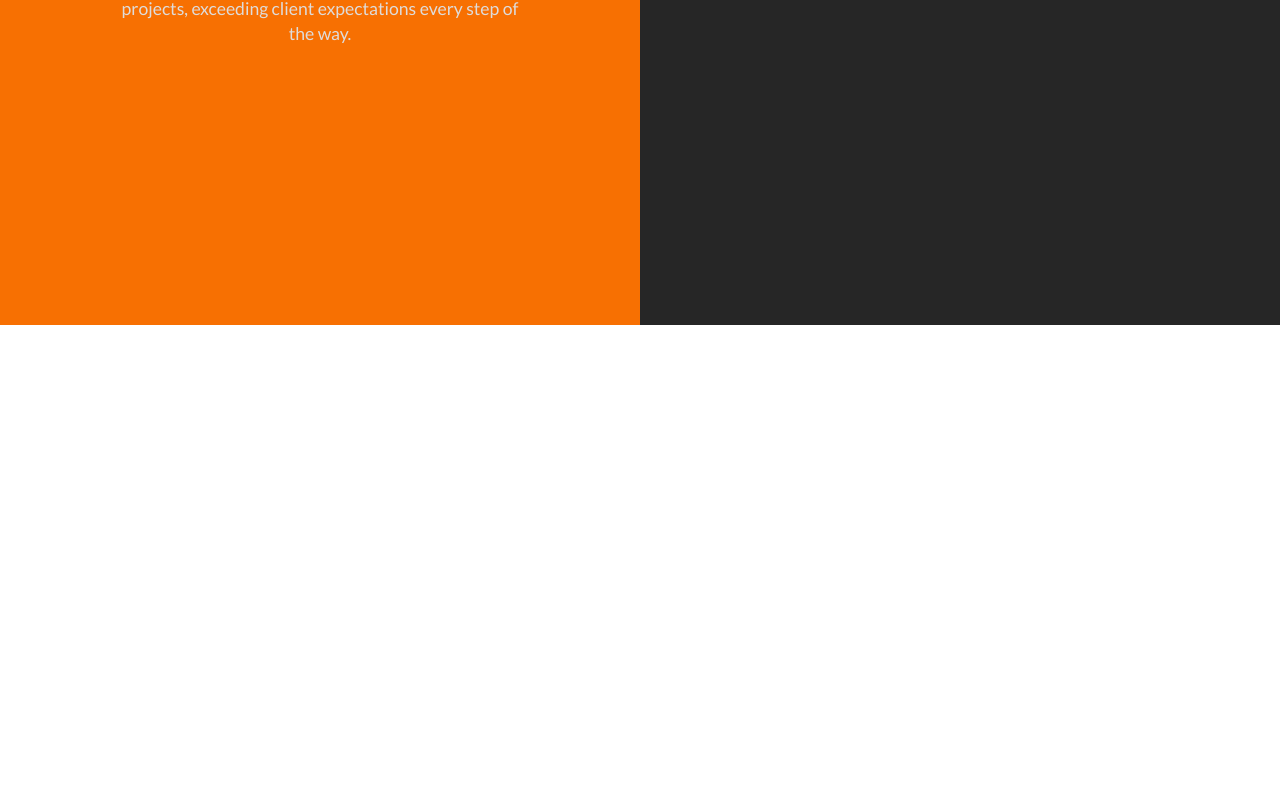
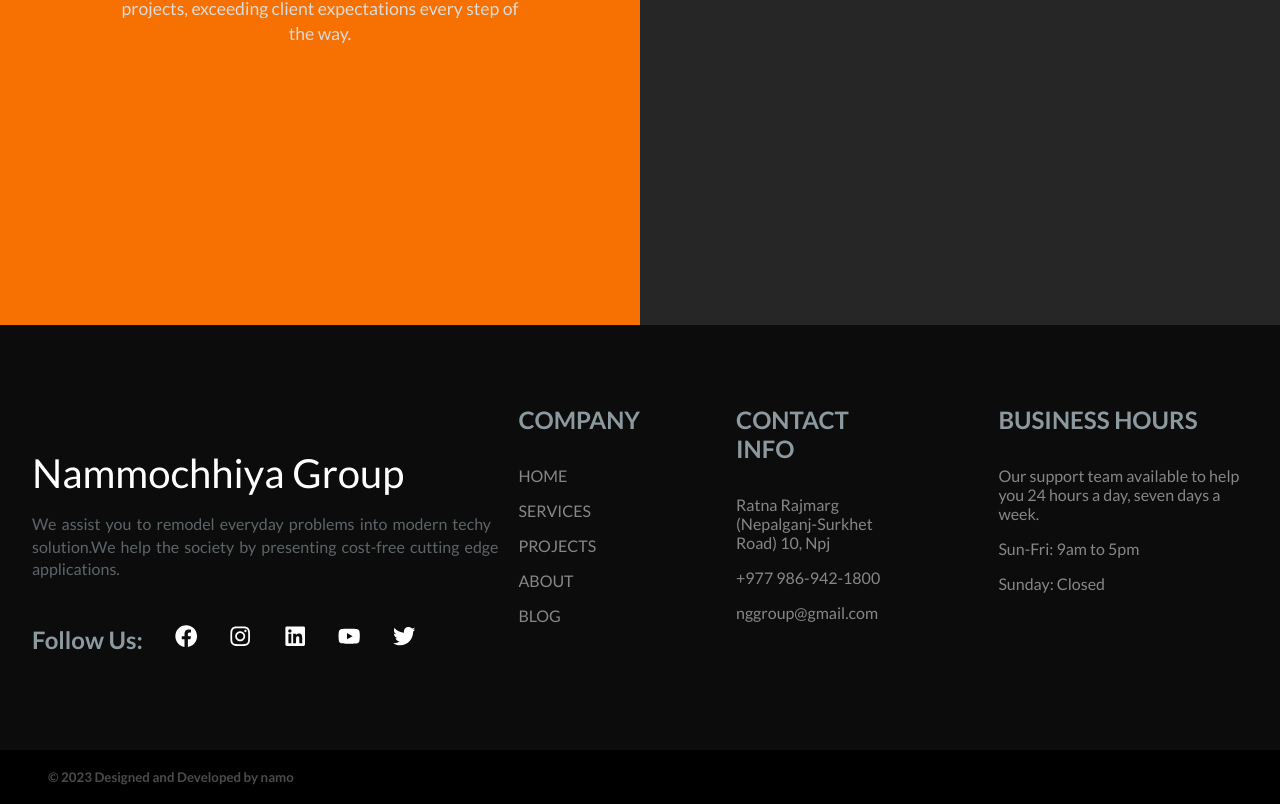
Before and after one commit to tharuAnish/ngcivilarchitects-frontend, a React (Vite) app: page / in a window 1280 px wide. Shown: the part 3327-4131 px from the top of the page. Before the commit the page ends 3652 px from the top, so only its background shows below. Built offline with nearby package versions, Linux system fonts and the light colour scheme.

Commit message:
footer added

```diff
--- a/package.json
+++ b/package.json
@@ -10,6 +10,7 @@
     "preview": "vite preview"
   },
   "dependencies": {
+    "bootstrap": "^4.6.2",
     "classnames": "^2.3.2",
     "react": "^18.2.0",
     "react-dom": "^18.2.0",
--- a/src/App.jsx
+++ b/src/App.jsx
@@ -2,6 +2,7 @@ import "./App.css"
 import { BrowserRouter as Router, Routes, Route } from "react-router-dom"
 import Home from "./pages/home/home"
 import Services from "./pages/services/services"
+// import "bootstrap/dist/css/bootstrap.min.css"
 
 function App() {
   return (
--- /dev/null
+++ b/src/components/footer/footer.jsx
@@ -0,0 +1,138 @@
+import { Link } from "react-router-dom"
+import s from "./footer.module.css"
+
+import {
+  FaFacebook,
+  FaTwitter,
+  FaInstagram,
+  FaLinkedin,
+  FaYoutube,
+} from "react-icons/fa"
+
+export default function Footer() {
+  return (
+    <footer className={s.footer}>
+      <div className={s.topFooterWrapper}>
+        <div className={`${s.topFooter} wrapper`}>
+          <div className={s.topLeft}>
+            <Link
+              href="https://canwebe.in"
+              target="_blank"
+              className={s.canwebe}
+            >
+              {/* <span className={s.can}>Can</span>WeBe! */}
+              Nammochhiya Group
+            </Link>
+            <p className={s.topPara}>
+              We assist you to remodel everyday problems into modern techy
+              solution.We help the society by presenting cost-free cutting edge
+              applications.
+            </p>
+          </div>
+
+          <div className={s.topRight}>
+            <div className={s.linksList}>
+              <h4 className={s.h4}>COMPANY</h4>
+              <Link href="https://silentshare.netlify.app/" target="_blank">
+                HOME
+              </Link>
+              <Link href="https://cwbedufeedback.netlify.app/" target="_blank">
+                SERVICES
+              </Link>
+              <Link href="https://dailosocial.vercel.app/" target="blank">
+                PROJECTS
+              </Link>
+              <Link href="https://dailosocial.vercel.app/" target="blank">
+                ABOUT
+              </Link>
+              <Link href="https://dailosocial.vercel.app/" target="blank">
+                BLOG
+              </Link>
+            </div>
+            <div className={s.linksList}>
+              <h4 className={s.h4}>CONTACT INFO</h4>
+              <Link href="https://www.canwebe.in/form/contact/" target="_blank">
+                Ratna Rajmarg (Nepalganj-Surkhet Road) 10, Npj
+              </Link>
+              <Link
+                href="https://mail.google.com/mail/?view=cm&fs=1&tf=1&to=teamcanwebe@gmail.com"
+                target="_blank"
+              >
+                +977 986-942-1800
+              </Link>
+              <Link href="https://www.canwebe.in/form/review" target="_blank">
+                nggroup@gmail.com
+              </Link>
+            </div>
+            <div className={s.linksList}>
+              <h4 className={s.h4}>BUSINESS HOURS</h4>
+              <Link href="https://www.canwebe.in/form/contact/" target="_blank">
+                Our support team available to help you 24 hours a day, seven
+                days a week.
+              </Link>
+              <Link
+                href="https://mail.google.com/mail/?view=cm&fs=1&tf=1&to=teamcanwebe@gmail.com"
+                target="_blank"
+              >
+                Sun-Fri: 9am to 5pm
+              </Link>
+              <Link href="https://www.canwebe.in/form/review" target="_blank">
+                Sunday: Closed
+              </Link>
+            </div>
+          </div>
+
+          <div className={s.bottomRight}>
+            <h4 className={s.h4}>Follow Us:</h4>
+            <Link
+              className={s.facebook}
+              href="https://www.facebook.com/TeamCanWeBe"
+              target="_blank"
+              rel="noreferrer"
+            >
+              <FaFacebook />
+            </Link>
+            <Link
+              className={s.instagram}
+              href="https://www.instagram.com/canwebeofficial/"
+              target="_blank"
+              rel="noreferrer"
+            >
+              <FaInstagram />
+            </Link>
+            <Link
+              className={s.linkedin}
+              href="https://www.linkedin.com/company/canwebe"
+              target="_blank"
+              rel="noreferrer"
+            >
+              <FaLinkedin />
+            </Link>
+            <Link
+              className={s.youtube}
+              href="https://www.youtube.com/channel/UCZQme48ejS0QY3C4JmWgI4Q"
+              target="_blank"
+              rel="noreferrer"
+            >
+              <FaYoutube />
+            </Link>
+            <Link
+              className={s.twitter}
+              href="https://twitter.com/teamcanwebe"
+              target="_blank"
+              rel="noreferrer"
+            >
+              <FaTwitter />
+            </Link>
+          </div>
+        </div>
+      </div>
+      <div className={s.bottomFooter}>
+        <h5 className={s.bottomLeft}>
+          {" "}
+          &#169; {new Date().getFullYear()} Designed and Developed by namo{" "}
+        </h5>
+      </div>
+    </footer>
+  )
+}
--- /dev/null
+++ b/src/components/footer/footer.module.css
@@ -0,0 +1,186 @@
+.footer {
+  color: var(--color-grey);
+}
+
+.topFooterWrapper {
+  background-color: rgb(12, 12, 12);
+  padding-block: 5rem;
+}
+
+.topFooter {
+  display: flex;
+  flex-wrap: wrap;
+  align-items: center;
+  justify-content: space-between;
+}
+
+.topLeft,
+.topRight {
+  text-align: left;
+}
+
+.topLeft {
+  flex-basis: 40%;
+}
+.topRight {
+  flex-basis: 60%;
+}
+
+.canwebe {
+  font-size: 2.5rem;
+}
+.can {
+  color: var(--color-canwebe-deep);
+  font-weight: 500;
+}
+
+.topPara {
+  margin-top: 1rem;
+  word-spacing: 2px;
+  max-width: 34.5rem;
+  opacity: 0.5;
+  line-height: 1.4;
+}
+
+.topRight {
+  display: flex;
+  justify-content: flex-end;
+  gap: 6rem;
+}
+
+.h4 {
+  font-size: 1.5rem;
+  margin-bottom: 1rem;
+  opacity: 0.8;
+}
+
+.linksList {
+  display: flex;
+  flex-direction: column;
+  gap: 1rem;
+}
+
+.linksList a {
+  font-size: 1rem;
+  opacity: 0.5;
+  transition: all 0.3s ease-in-out;
+}
+
+.bottomFooter {
+  display: flex;
+  justify-content: space-between;
+  padding: 1.2rem 3rem;
+  background-color: black;
+  color: #4b4b4b;
+}
+
+.bottomRight {
+  display: flex;
+  gap: 2rem;
+  font-size: 1.4rem;
+}
+
+.facebook,
+.twitter,
+.instagram,
+.linkedin,
+.youtube,
+.footerLink {
+  transition: all 0.3s ease-in-out;
+  flex-shrink: 0;
+}
+
+.facebook:active {
+  color: #1877f2;
+}
+
+.instagram:active {
+  color: #e1306c;
+}
+.twitter:active {
+  color: #1da1f2;
+}
+.linkedin:active {
+  color: #0077b5;
+}
+
+.youtube:active {
+  color: #ff0000;
+}
+
+.linksList a:active {
+  color: var(--color-canwebe-deep);
+  opacity: 1;
+}
+
+@media (hover: hover) {
+  .footerLink:hover {
+    color: var(--color-canwebe-deep);
+  }
+
+  .facebook:hover {
+    color: #1877f2;
+  }
+
+  .instagram:hover {
+    color: #e1306c;
+  }
+  .twitter:hover {
+    color: #1da1f2;
+  }
+  .linkedin:hover {
+    color: #0077b5;
+  }
+
+  .youtube:hover {
+    color: #ff0000;
+  }
+
+  .linksList a:is(:hover, :active) {
+    color: var(--color-canwebe-deep);
+    opacity: 1;
+  }
+}
+
+@media screen and (max-width: 640px) {
+  .topFooter {
+    gap: 3rem;
+  }
+  .topFooterWrapper {
+    padding-block: 3rem 5rem;
+  }
+  .topLeft,
+  .topRight {
+    flex-basis: 100%;
+  }
+
+  .topRight {
+    justify-content: flex-start;
+    gap: 5rem;
+  }
+  .topPara {
+    max-width: 100%;
+    margin-top: 0;
+  }
+  .h4 {
+    margin-bottom: 0.8rem;
+  }
+
+  .bottomFooter {
+    padding: 2rem 1rem;
+  }
+}
+
+@media screen and (max-width: 520px) {
+  .bottomFooter {
+    padding: 2rem 1rem;
+    flex-wrap: wrap;
+    flex-direction: column-reverse;
+    align-items: center;
+    gap: 1.3rem;
+  }
+
+  .h4 {
+    margin-bottom: 0.3rem;
+  }
+}
--- a/src/index.css
+++ b/src/index.css
@@ -9,6 +9,7 @@
   --color-orange-deep: #f77002;
   --color-orange-extradeep: #9a400c;
   --color-blue-1: #7e7ee9;
+  --color-grey: #adbdc4;
   /* my color */
   --color-black: #010d14;
   --color-blue: #023047;
--- a/src/pages/home/home.jsx
+++ b/src/pages/home/home.jsx
@@ -1,4 +1,5 @@
 import Carousel from "../../components/carousel/carousel"
+import Footer from "../../components/footer/footer"
 import Nav from "../../components/nav/nav"
 import Feature from "./feature/feature"
 import HomeAbout from "./homeAbout/homeAbout"
@@ -10,6 +11,7 @@ export default function Home() {
       <Carousel />
       <Feature />
       <HomeAbout />
+      <Footer />
     </div>
   )
 }
--- a/src/pages/home/homeAbout/homeAbout.module.css
+++ b/src/pages/home/homeAbout/homeAbout.module.css
@@ -42,7 +42,7 @@
   font-size: 2.6rem;
   text-transform: uppercase;
   font-weight: 600;
-  margin-bottom: 2rem;
+  margin-bottom: 1rem;
 }
 .aboutleftp::after {
   content: "";
@@ -50,7 +50,7 @@
   height: 0.3rem;
   background-color: var(--color-olive);
   display: block;
-  margin-top: 0.6rem;
+  margin-top: 0rem;
   margin-inline: auto;
 }
 .aboutleftsubp {
```
Also changed, not shown: 1 other file (tests, documents, lock files or other folders).
